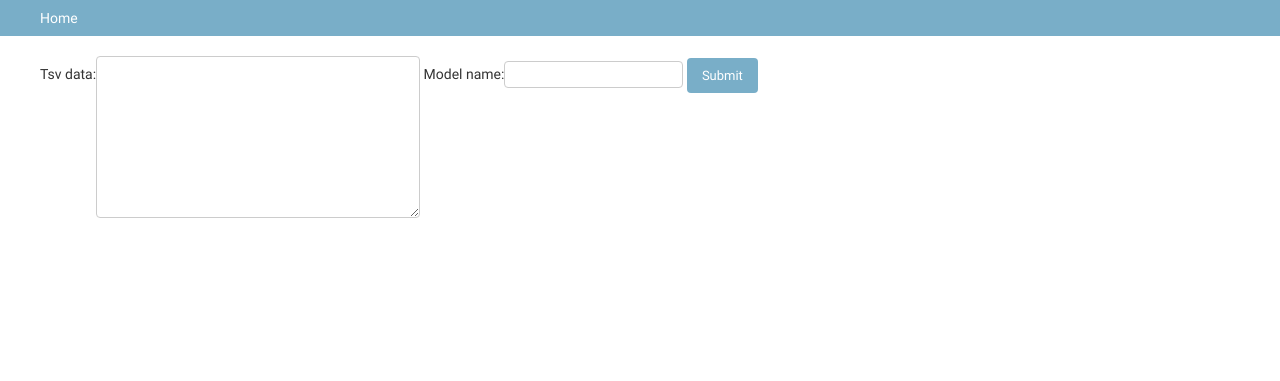
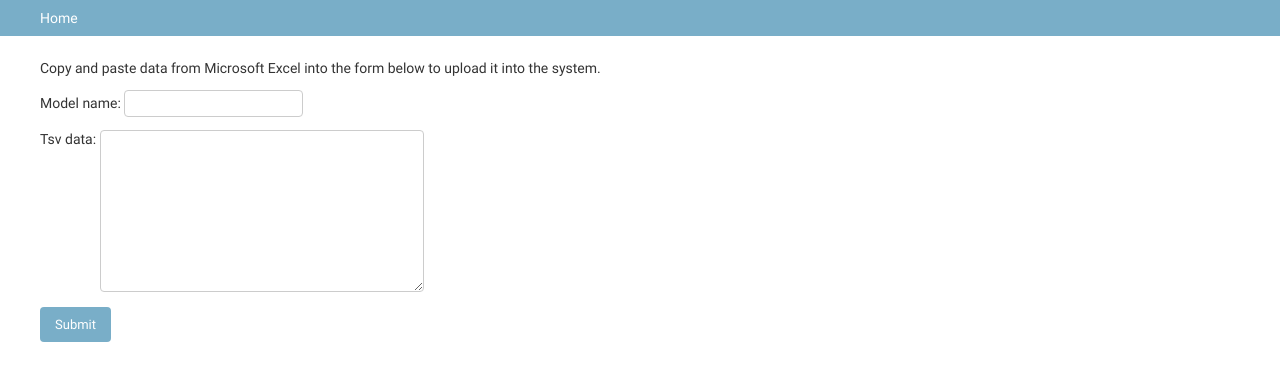
Before and after one commit to aplayford/django-improv, a Django app: template improv/modelfactory/templates/admin/modelfactory/dynamicmodel/loader.html in a window 1280 px wide. Shown: the part 48-429 px from the top of the page. Run offline with Django 3.2, Linux system fonts and the light colour scheme; the template is opened without the code that fills it: values that come from a table or form of the project are taken from there, others are empty; tables that the repository leaves empty hold one stand-in row (values such as "Sample post"); parts of the project's set-up code (start-up, migrations or seed data) failed here and were passed over.

Commit message:
Some basic cleanup of the upload form.
Though there's more work to be done, this closes #3.

```diff
--- a/improv/modelfactory/forms.py
+++ b/improv/modelfactory/forms.py
@@ -1,5 +1,5 @@
 from django import forms
 
 class EasyLoadTextForm(forms.Form):
+    model_name = forms.SlugField(max_length=50)
     tsv_data = forms.CharField(widget=forms.widgets.Textarea())
-    model_name = forms.SlugField(max_length=50)
--- a/improv/modelfactory/templates/admin/modelfactory/dynamicmodel/loader.html
+++ b/improv/modelfactory/templates/admin/modelfactory/dynamicmodel/loader.html
@@ -1,8 +1,10 @@
 {% extends "admin/base_site.html" %}
 
 {% block content %}
-<form method="post"> <!-- enctype="multipart/form-data" method="post" action="/foo/"> -->
-{{form}}
+
+<p>Copy and paste data from Microsoft Excel into the form below to upload it into the system.</p>
+<form method="post">
+{{form.as_p}}
 {% csrf_token %}
 <input type="submit">
 </form>
```
